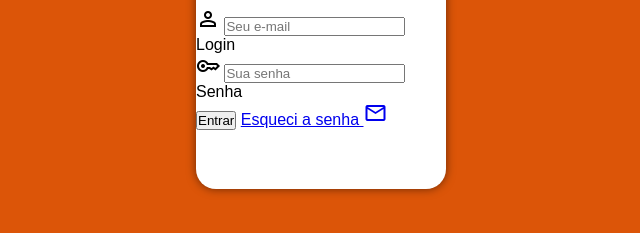
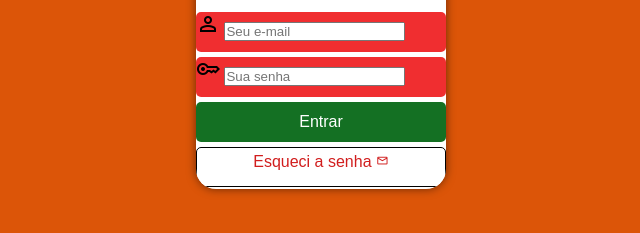
Before and after one commit to ellypereira/Projeto-login, a plain HTML site: page index.html in a window 1280 px wide. Shown: the part 461-694 px from the top of the page, without its empty margins (319-959 px from the left). Drawn offline with nearby package versions, Linux system fonts and the light colour scheme.

Commit message:
formatação do botao

```diff
--- a/estilos/style.css
+++ b/estilos/style.css
@@ -65,3 +65,55 @@ div#formulario> h1 {
 div#formulario > p {
     font-size: 0.8em;
 }
+
+form label {
+    display: none;
+}
+
+form > div.campo {
+    background-color: #f02e30 ;
+    width: 100%;
+    display: block;
+    height: 40px;
+    border-radius: 5px;
+    margin: 5px 0px;
+}
+
+form > input[type=submit] {
+    display: block;
+    font-size: 1em;
+    width: 100%;
+    height: 40px;
+    background-color: #147023;
+    color: white;
+    border: none;
+    border-radius: 5px;
+    cursor: pointer;
+}
+
+form > input[type=submit]:hover {
+    background-color: rgba(0, 0, 255, 0.578);
+}
+
+form > a.botao {
+    display: block;
+    text-align: center;
+    font-size: 1em;
+    width: 100%;
+    height: 40px;
+    padding-top: 5px;
+    color: rgb(209, 30, 30);
+    margin-top: 5px;
+    background-color: #ffffff;
+    border: 1px solid black;
+    border-radius: 5px;
+    text-decoration: none;
+}
+
+form > a.botao:hover {
+    background-color: aqua;
+}
+
+form > a.botao > i {
+    font-size: 0.8em;
+}
```
